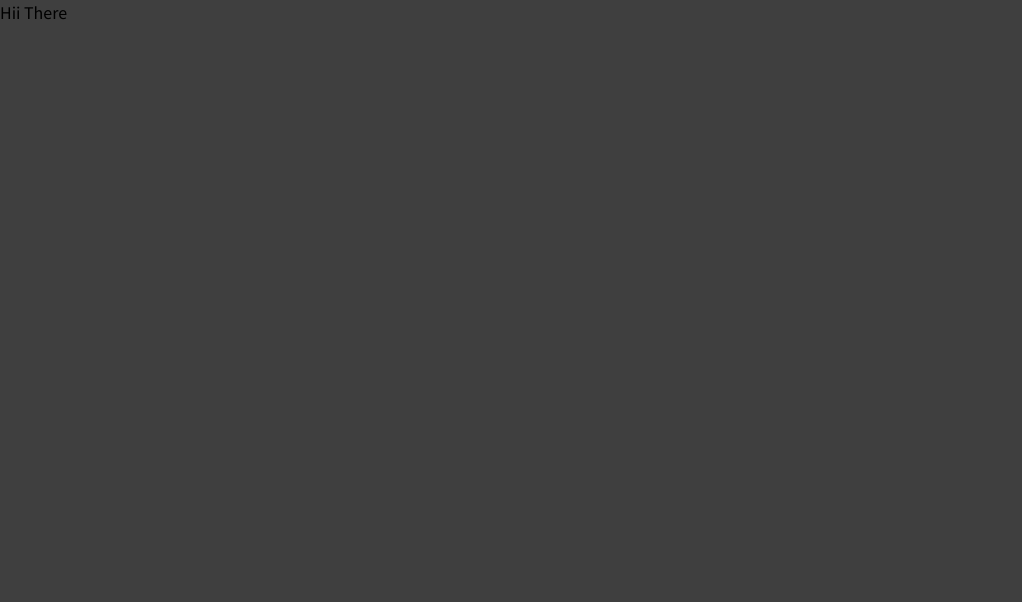
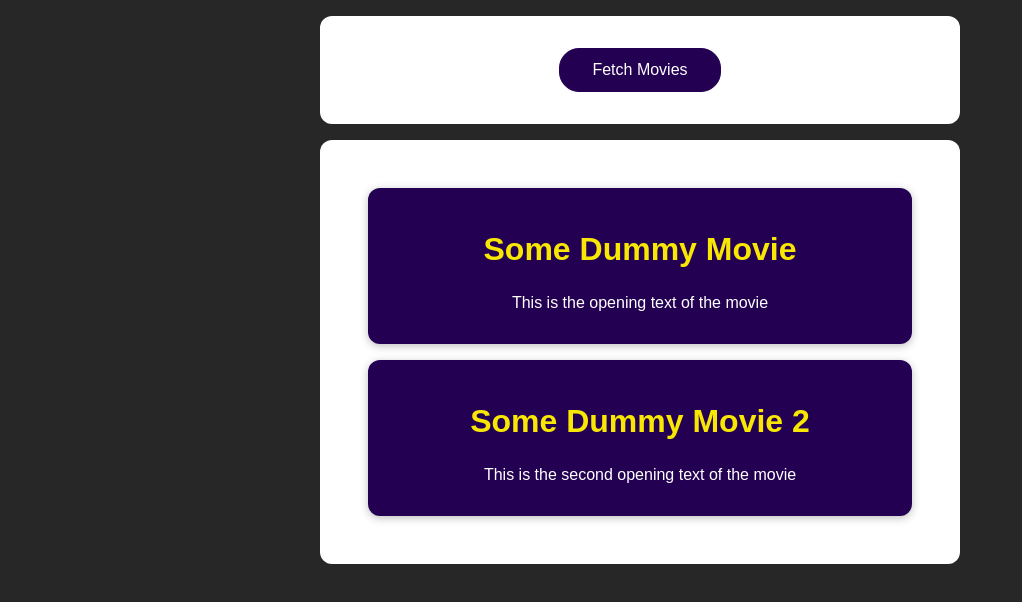
Before and after one commit to karammm/My-React-App, a React (Create React App) app: page / in a window 1280 px wide. Shown: the top 602 px of the page, without its empty margins (0-1022 px from the left). Built offline with nearby package versions, Linux system fonts and the light colour scheme.

Commit message:
http app initilized

```diff
--- a/src/App.css
+++ b/src/App.css
@@ -1,38 +1,29 @@
-.App {
-	text-align: center;
+section {
+  margin: 1rem auto;
+  width: 90%;
+  max-width: 40rem;
+  text-align: center;
+  background-color: white;
+  padding: 2rem;
+  border-radius: 12px;
 }
 
-.App-logo {
-	height: 40vmin;
-	pointer-events: none;
+button {
+  font: inherit;
+  cursor: pointer;
+  background: #230052;
+  border: 1px solid #230052;
+  color: white;
+  padding: 0.75rem 2rem;
+  border-radius: 20px;
 }
 
-@media (prefers-reduced-motion: no-preference) {
-	.App-logo {
-		animation: App-logo-spin infinite 20s linear;
-	}
+button:focus {
+  outline: none;
 }
 
-.App-header {
-	background-color: #282c34;
-	min-height: 100vh;
-	display: flex;
-	flex-direction: column;
-	align-items: center;
-	justify-content: center;
-	font-size: calc(10px + 2vmin);
-	color: white;
+button:hover,
+button:active {
+  background-color: #460897;
+  border-color: #460897;
 }
-
-.App-link {
-	color: #61dafb;
-}
-
-@keyframes App-logo-spin {
-	from {
-		transform: rotate(0deg);
-	}
-	to {
-		transform: rotate(360deg);
-	}
-}
--- a/src/App.js
+++ b/src/App.js
@@ -1,12 +1,34 @@
-import "./App.css";
+import React from 'react';
+
+import MoviesList from './components/MoviesList';
+import './App.css';
 
 function App() {
+  const dummyMovies = [
+    {
+      id: 1,
+      title: 'Some Dummy Movie',
+      openingText: 'This is the opening text of the movie',
+      releaseDate: '2021-05-18',
+    },
+    {
+      id: 2,
+      title: 'Some Dummy Movie 2',
+      openingText: 'This is the second opening text of the movie',
+      releaseDate: '2021-05-19',
+    },
+  ];
 
-	return (
-		<div>
-			Hii There
-		</div>
-	);
+  return (
+    <React.Fragment>
+      <section>
+        <button>Fetch Movies</button>
+      </section>
+      <section>
+        <MoviesList movies={dummyMovies} />
+      </section>
+    </React.Fragment>
+  );
 }
 
 export default App;
--- /dev/null
+++ b/src/components/Movie.js
@@ -0,0 +1,15 @@
+import React from 'react';
+
+import classes from './Movie.module.css';
+
+const Movie = (props) => {
+  return (
+    <li className={classes.movie}>
+      <h2>{props.title}</h2>
+      <h3>{props.releaseDate}</h3>
+      <p>{props.openingText}</p>
+    </li>
+  );
+};
+
+export default Movie;
--- /dev/null
+++ b/src/components/Movie.module.css
@@ -0,0 +1,20 @@
+.movie {
+  margin: 1rem;
+  padding: 1rem;
+  background-color: #230052;
+  box-shadow: 0 2px 8px rgba(0, 0, 0, 0.26);
+  border-radius: 12px;
+  text-align: center;
+  color: white;
+}
+
+.movie h2 {
+  font-size: 2rem;
+  color: #f7e702;
+}
+
+.movie h3 {
+  color: #eccf77;
+  margin: 0;
+  font-size: 1rem;
+}
--- /dev/null
+++ b/src/components/MoviesList.js
@@ -0,0 +1,21 @@
+import React from 'react';
+
+import Movie from './Movie';
+import classes from './MoviesList.module.css';
+
+const MovieList = (props) => {
+  return (
+    <ul className={classes['movies-list']}>
+      {props.movies.map((movie) => (
+        <Movie
+          key={movie.id}
+          title={movie.title}
+          releaseDate={movie.release}
+          openingText={movie.openingText}
+        />
+      ))}
+    </ul>
+  );
+};
+
+export default MovieList;
--- /dev/null
+++ b/src/components/MoviesList.module.css
@@ -0,0 +1,5 @@
+.movies-list {
+  list-style: none;
+  margin: 0;
+  padding: 0;
+}
--- a/src/index.css
+++ b/src/index.css
@@ -1,14 +1,12 @@
-@import url('https://fonts.googleapis.com/css2?family=Noto+Sans+JP:wght@400;700&display=swap');
-
 * {
   box-sizing: border-box;
 }
 
 html {
-  font-family: 'Noto Sans JP', sans-serif;
+  font-family: sans-serif;
 }
 
 body {
   margin: 0;
-  background-color: #3f3f3f;
+  background-color: #272727;
 }
--- a/src/index.js
+++ b/src/index.js
@@ -1,17 +1,7 @@
 import React from 'react';
 import ReactDOM from 'react-dom';
+
 import './index.css';
 import App from './App';
-import reportWebVitals from './reportWebVitals';
 
-ReactDOM.render(
-  <React.StrictMode>
-    <App />
-  </React.StrictMode>,
-  document.getElementById('root')
-);
-
-// If you want to start measuring performance in your app, pass a function
-// to log results (for example: reportWebVitals(console.log))
-// or send to an analytics endpoint. Learn more: https://bit.ly/CRA-vitals
-reportWebVitals();
+ReactDOM.render(<App />, document.getElementById('root'));
```
Also changed, not shown: 1 other file (tests, documents, lock files or other folders).
